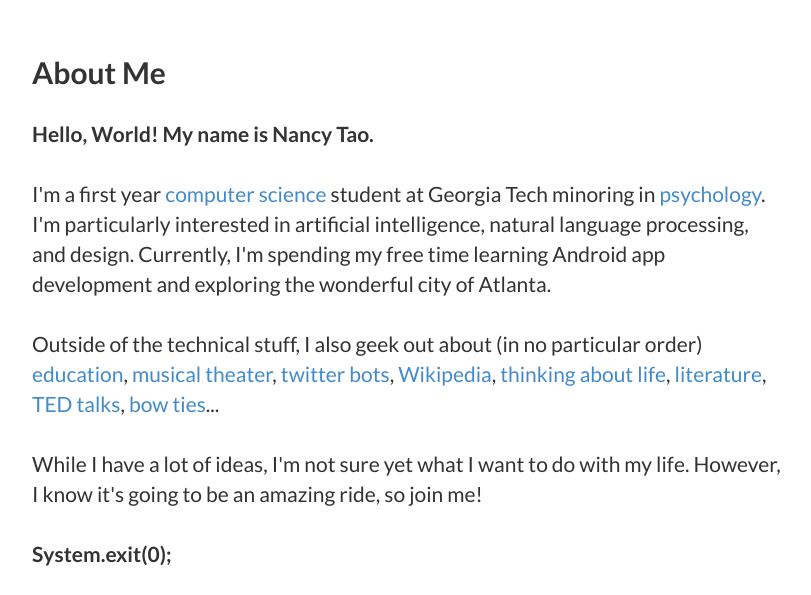
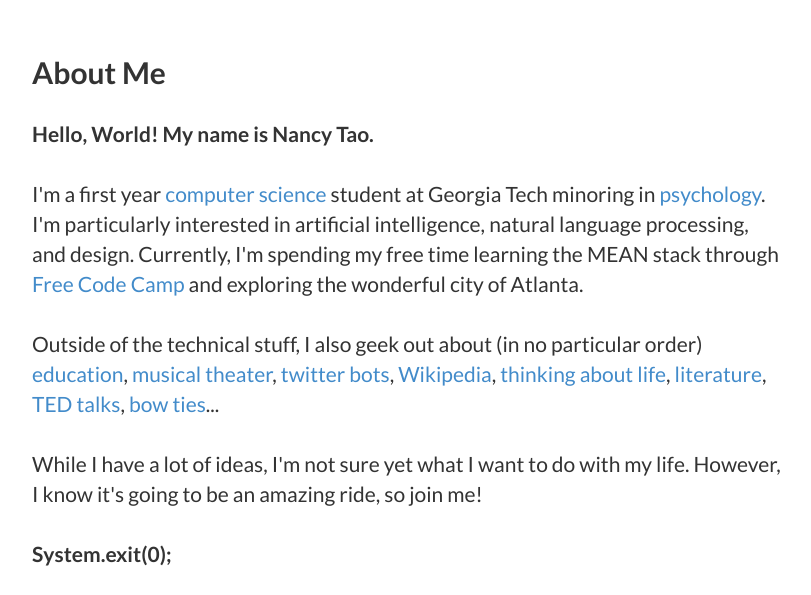
Before and after one commit to nancytao/nancytao.github.io, a Jekyll site: the page built from index.html, in a window 1280 px wide and 900 px high, scrolled down 652 px, cut to the strip 79-674 px from the top of the window. Shown: the whole strip, without its empty margins (233-1044 px from the left). Built offline with Jekyll 4.4.1, drawn with Linux system fonts in a browser that asks for light colours.

Commit message:
Put android dev on backburner, switched to web dev

```diff
--- a/_includes/about.html
+++ b/_includes/about.html
@@ -11,7 +11,7 @@
                 <p class="being-a-nerd">Hello, World! My name is Nancy Tao.</p><br/>
 
                 <p>
-                I'm a first year <a href="http://www.cc.gatech.edu/">computer science</a> student at Georgia Tech minoring in <a href="http://psychology.gatech.edu/">psychology</a>. I'm particularly interested in artificial intelligence, natural language processing, and design. Currently, I'm spending my free time learning Android app development and exploring the wonderful city of Atlanta.
+                I'm a first year <a href="http://www.cc.gatech.edu/">computer science</a> student at Georgia Tech minoring in <a href="http://psychology.gatech.edu/">psychology</a>. I'm particularly interested in artificial intelligence, natural language processing, and design. Currently, I'm spending my free time learning the MEAN stack through <a href="http://freecodecamp.com/">Free Code Camp</a> and exploring the wonderful city of Atlanta.
                 <br/><br/>
                 Outside of the technical stuff, I also geek out about (in no particular order)
                 <a href="http://www.edpolicythoughts.com/">education</a>,
```
